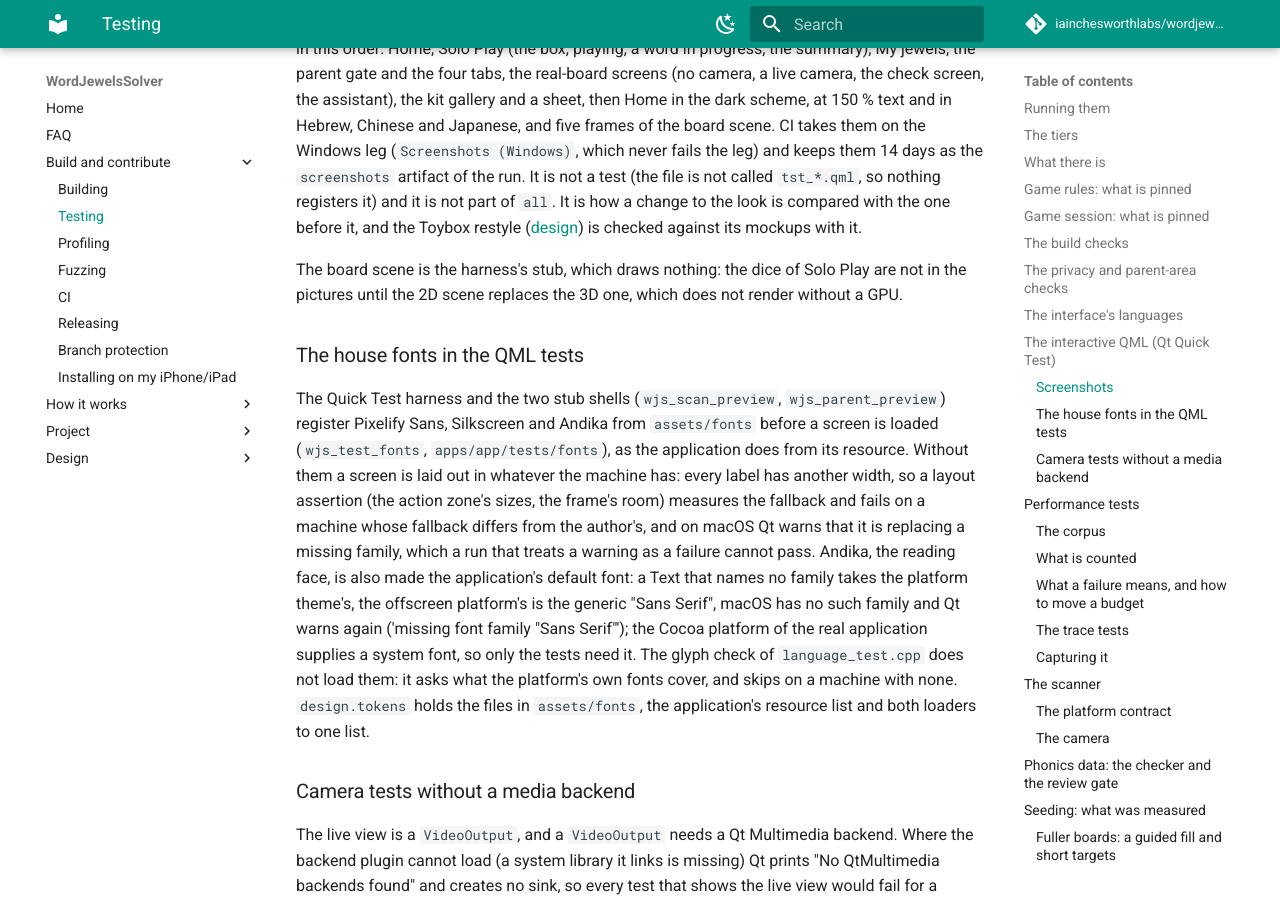
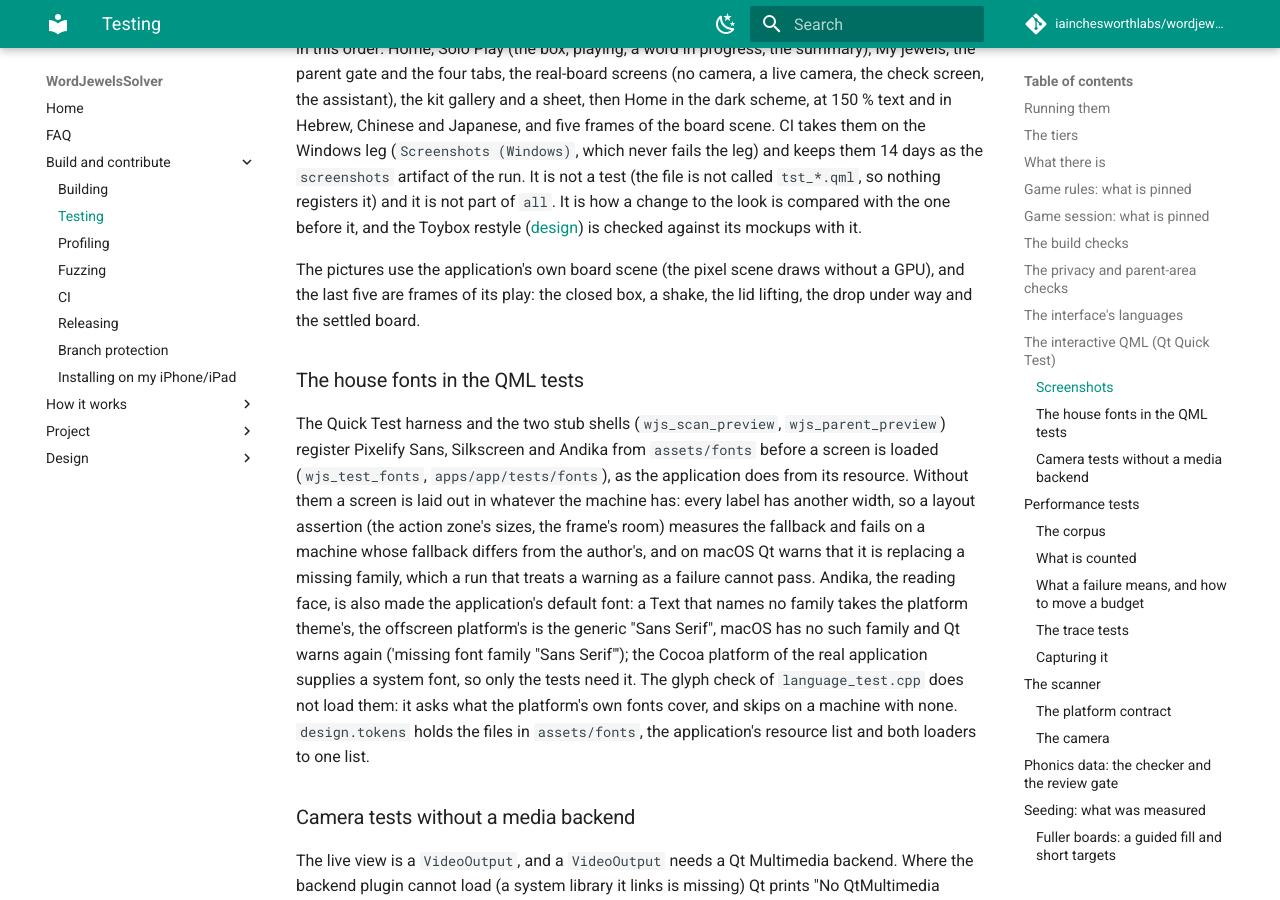
Before and after one commit to iainchesworthlabs/snapandspell, an MkDocs documentation site: the page built from docs/testing.md, in a window 1280 px wide and 900 px high, scrolled down 29447 px. Built offline with MkDocs 1.6.1 and Material for MkDocs 9.7.7, drawn with Linux system fonts in a browser that asks for light colours; comment, search, counter and statistics services are not loaded.

Commit message:
Say what the scene pictures are
Signed-off-by: Iain Chesworth <iain.chesworth@gmail.com>

```diff
--- a/docs/testing.md
+++ b/docs/testing.md
@@ -567,8 +567,9 @@ Windows leg (`Screenshots (Windows)`, which never fails the leg) and keeps them
 it is not part of `all`. It is how a change to the look is compared with the one before it, and the
 Toybox restyle ([design](design/toybox/DESIGN.md)) is checked against its mockups with it.
 
-The board scene is the harness's stub, which draws nothing: the dice of Solo Play are not in the pictures
-until the 2D scene replaces the 3D one, which does not render without a GPU.
+The pictures use the application's own board scene (the pixel scene draws without a GPU), and the
+last five are frames of its play: the closed box, a shake, the lid lifting, the drop under way and the
+settled board.
 
 ### The house fonts in the QML tests
 
```
